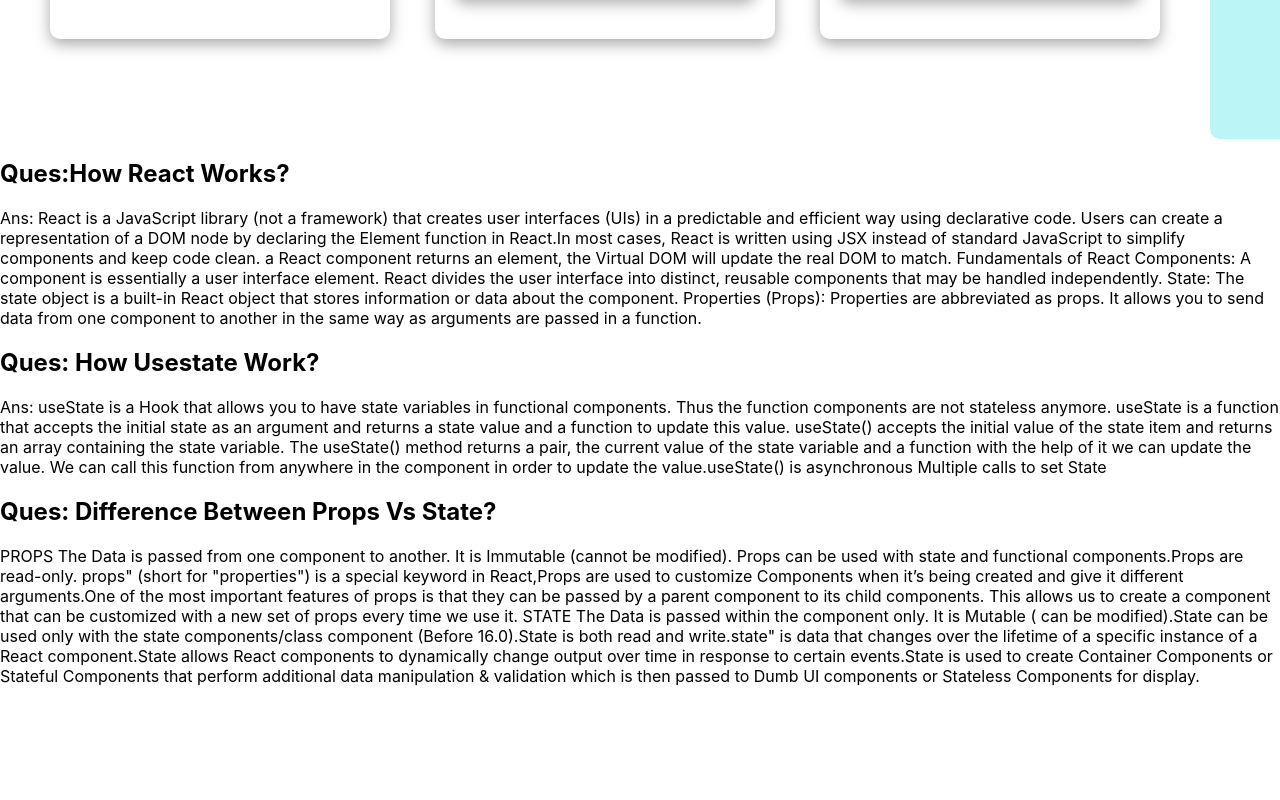
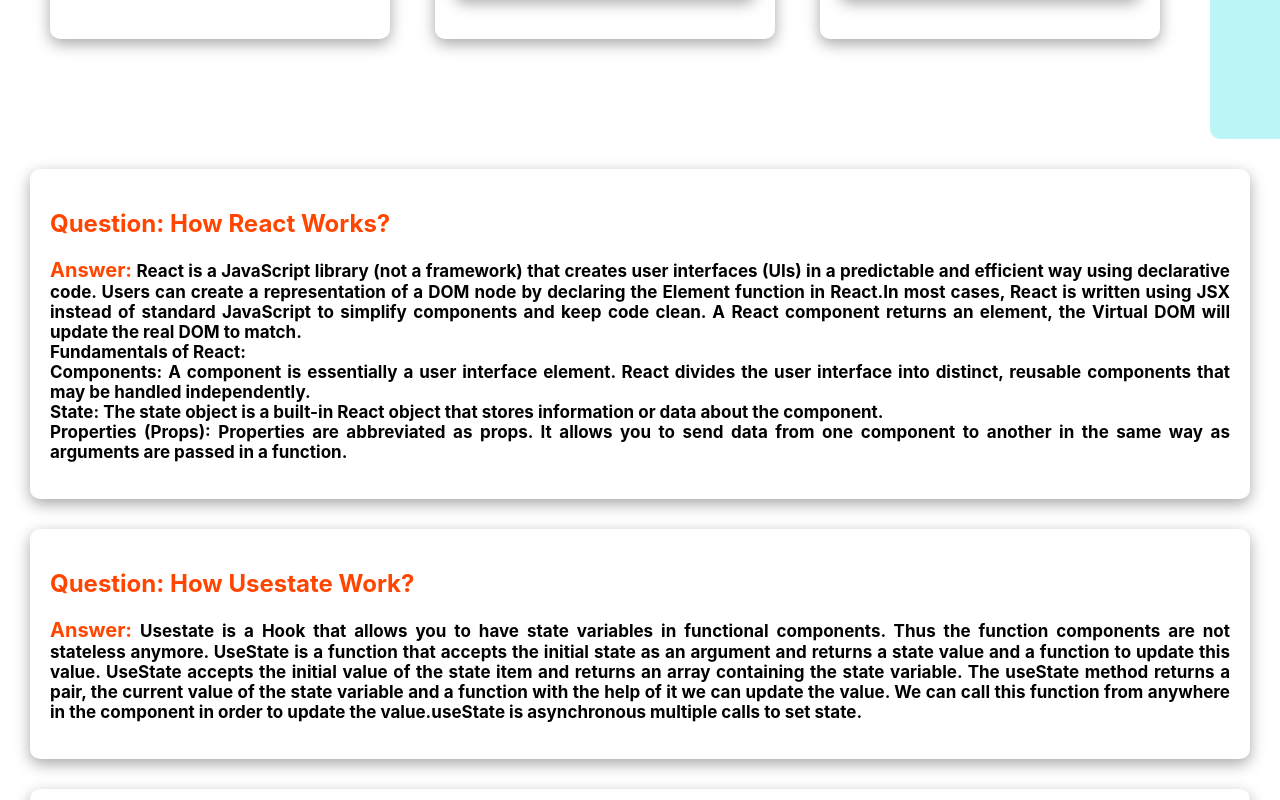
Before and after one commit to Afzal-Hossen-Hasib/Fifth_About_Time, a React (Create React App) app: page / in a window 1280 px wide. Shown: the part 2600-3400 px from the top of the page. Before the commit the page ends 3302 px from the top, so only its background shows below. Built offline with nearby package versions, Linux system fonts and the light colour scheme.

Commit message:
question edited

```diff
--- a/public/index.html
+++ b/public/index.html
@@ -24,7 +24,7 @@
       work correctly both with client-side routing and a non-root public URL.
       Learn how to configure a non-root public URL by running `npm run build`.
     -->
-    <title>React App</title>
+    <title>It’s About Time</title>
   </head>
   <body>
     <noscript>You need to enable JavaScript to run this app.</noscript>
--- a/src/Component/Order/Order.js
+++ b/src/Component/Order/Order.js
@@ -29,6 +29,17 @@
     // const b = filterProduct();
     // console.log(b );
 
+
+    // const randomName = (min, max) => {
+    //     let step1 = max-min + 1;
+    //     let step2 = Math.random () * step1;
+    //     let result = Math.floor (step2) + min;
+
+    //     return result;
+    // }
+
+    // let index = randomName (0, cart.length -1);
+
     return (
         <div className='order'>
             <h2 className='cart-title'>This Is Cart</h2>
@@ -40,8 +51,8 @@
                 );
             })}
 
-            {/* <p>Random Name: {b}</p> */}
-            <button className='cart-button'>Choose One For Me</button> <br />
+            {/* <p>Random Name: {index}</p> */}
+            <button className='cart-button'> Choose One For Me</button> <br />
             <button className='cart-button'>Remove Item</button>
         </div>
     );
--- a/src/Component/Product/Product.js
+++ b/src/Component/Product/Product.js
@@ -23,6 +23,7 @@
     }
 
 
+
     return (
         <div className='container'>
             <div className="product-container">
@@ -36,7 +37,9 @@
             </div>
 
             <div className="cart-container">
-                <Order key={product.id} cart={cart}></Order>
+                <Order
+                cart={cart}
+                ></Order>
             </div>
         </div>
     );
--- a/src/Component/Question/Question.css
+++ b/src/Component/Question/Question.css
@@ -0,0 +1,27 @@
+.ques-container {
+    /* background-color: aqua; */
+    padding: 30px;
+}
+
+.first {
+    padding: 20px;
+    box-shadow: rgba(0, 0, 0, 0.35) 0px 5px 15px;
+    text-align: justify;
+    margin-bottom: 30px;
+    border-radius: 10px;
+}
+
+.ques-first {
+    color: orangered;
+}
+
+.answer {
+    color: orangered;
+    font-size: 20px;
+    font-weight: bold;
+}
+
+.ans-text {
+    font-size: 17px;
+    font-weight: bold;
+}
--- a/src/Component/Question/Question.js
+++ b/src/Component/Question/Question.js
@@ -1,32 +1,31 @@
 import React from 'react';
+import './Question.css'
 
 const Question = () => {
     return (
-        <div>
-            <div>
-            <h2>Ques:How React Works?</h2>
-            <p>Ans: React is a JavaScript library (not a framework) that creates user interfaces (UIs) in a predictable and efficient way using declarative code. Users can create a representation of a DOM node by declaring the Element function in React.In most cases, React is written using JSX instead of standard JavaScript to simplify components and keep code clean. a React component returns an element, the Virtual DOM will update the real DOM to match.
-            Fundamentals of React
-            Components: A component is essentially a user interface element. React divides the user interface into distinct, reusable components that may be handled independently.
-            State: The state object is a built-in React object that stores information or data about the component.
+        <div className='ques-container'>
+            <div className='first'>
+            <h2 className='ques-first'>Question: How React Works?</h2>
+            <p className='ans-text'><span className='answer'>Answer:</span> React is a JavaScript library (not a framework) that creates user interfaces (UIs) in a predictable and efficient way using declarative code. Users can create a representation of a DOM node by declaring the Element function in React.In most cases, React is written using JSX instead of standard JavaScript to simplify components and keep code clean. A React component returns an element, the Virtual DOM will update the real DOM to match. <br />
+            Fundamentals of React: <br />
+            Components: A component is essentially a user interface element. React divides the user interface into distinct, reusable components that may be handled independently. <br />
+            State: The state object is a built-in React object that stores information or data about the component. <br />
             Properties (Props): Properties are abbreviated as props. It allows you to send data from one component to another in the same way as arguments are passed in a function.</p>
             </div>
-            <div>
-                <h2>Ques: How Usestate Work?</h2>
-                <p>Ans: useState is a Hook that allows you to have state variables in functional components. Thus the function components are not stateless anymore. useState is a function that accepts the initial state as an argument and returns a state value and a function to update this value. useState() accepts the initial value of the state item and returns an array containing the state variable. The useState() method returns a pair, the current value of the state variable and a function with the help of it we can update the value. We can call this function from anywhere in the component in order to update the value.useState() is asynchronous
-                Multiple calls to set State</p>
+            <div className='first'>
+                <h2 className='ques-first'>Question: How Usestate Work?</h2>
+                <p className='ans-text'><span className='answer'>Answer:</span> Usestate is a Hook that allows you to have state variables in functional components. Thus the function components are not stateless anymore. UseState is a function that accepts the initial state as an argument and returns a state value and a function to update this value. UseState accepts the initial value of the state item and returns an array containing the state variable. The useState method returns a pair, the current value of the state variable and a function with the help of it we can update the value. We can call this function from anywhere in the component in order to update the value.useState is asynchronous multiple calls to set state.</p>
             </div>
 
-            <div>
-                <h2>Ques: Difference Between Props Vs State?</h2>
-                <p>
-                PROPS
-                The Data is passed from one component to another.
-                It is Immutable (cannot be modified). Props can be used with state and functional components.Props are read-only.	props" (short for "properties") is a special keyword in React,Props are used to customize Components when it’s being created and give it different arguments.One of the most important features of props is that they can be passed by a parent component to its child components. This allows us to create a component that can be customized with a new set of props every time we use it.
+            <div className='first'>
+                <h2 className='ques-first'>Question: What Is Difference Between Props Vs State?</h2>
+                <p className='ans-text'> <span className='answer'>Answer: </span>
+                Difference Between Props Vs State: <br /> <br />
+                <span className='answer'>Props: </span>
+                Props" (short for "properties") is a special keyword in React,Props are used to customize Components when it’s being created and give it different arguments. The Data is passed from one component to another. It is Immutable (cannot be modified). Props can be used with state and functional components. Props are read-only. One of the most important features of props is that they can be passed by a parent component to its child components.  This allows us to create a component that can be customized with a new set of props every time we use it. <br /> <br />
 
-                STATE
-                The Data is passed within the component only.
-                It is Mutable ( can be modified).State can be used only with the state components/class component (Before 16.0).State is both read and write.state" is data that changes over the lifetime of a specific instance of a React component.State allows React components to dynamically change output over time in response to certain events.State is used to create Container Components or Stateful Components that perform additional data manipulation & validation which is then passed to Dumb UI components or Stateless Components for display.
+                <span className='answer'>State: </span>
+                State" is data that changes over the lifetime of a specific instance of a React component.State allows React components to dynamically change output over time in response to certain events. State is used to create Container Components or Stateful Components that perform additional data manipulation & validation which is then passed to Dumb UI components or Stateless Components for display. The Data is passed within the component only. It is Mutable ( can be modified). State can be used only with the state components/class component. State is both read and write.
                 </p>
             </div>
         </div>
```
